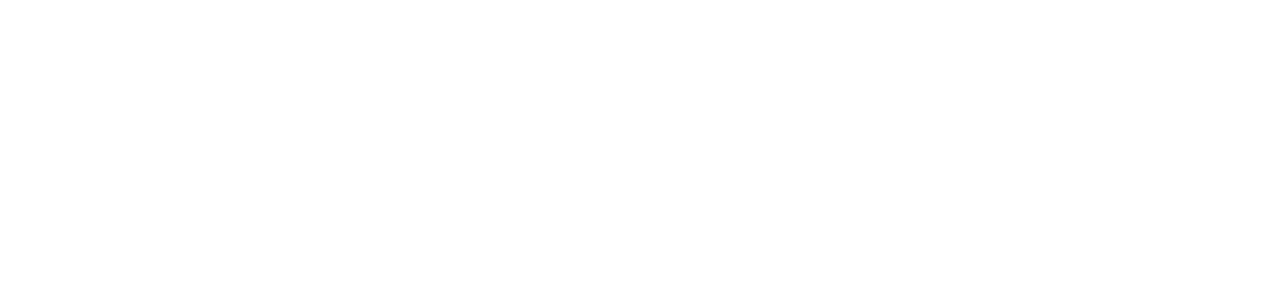
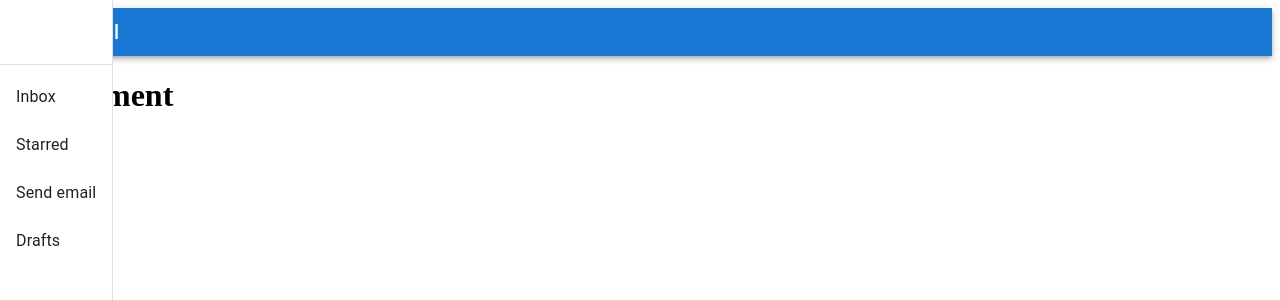
Before and after one commit to Handmall/handmall-ui-admin, a React (Vite) app: page /department in a window 1280 px wide. Before the commit this address had no page. Shown: the top 300 px of the page. Built offline with nearby package versions, Linux system fonts and the light colour scheme.

Commit message:
add routing

```diff
--- a/src/App.tsx
+++ b/src/App.tsx
@@ -1,15 +1,9 @@
-import { BrowserRouter as Router, Routes, Route } from "react-router-dom"
-import Dashboard from "./modules/Dashboard"
+import { useRoutes } from "react-router-dom"
+import routes from "./routes"
 
 function App() {
-
-  return (
-    <Router>
-		<Routes>
-			<Route path="/" element={<Dashboard />} />
-		</Routes>
-    </Router>
-  )
+	const content = useRoutes(routes)
+	return content
 }
 
 export default App
--- a/src/components/Layout.tsx
+++ b/src/components/Layout.tsx
@@ -1,3 +1,4 @@
+import { Outlet } from "react-router-dom"
 import Header from "./Header"
 import Sidebar from "./Sidebar"
 
@@ -6,6 +7,7 @@
         <>
             <Header />
             <Sidebar />
+            <Outlet />
         </>
     )
 }
--- a/src/main.tsx
+++ b/src/main.tsx
@@ -1,9 +1,12 @@
 import React from 'react'
 import ReactDOM from 'react-dom/client'
+import { BrowserRouter } from "react-router-dom"
 import App from './App.tsx'
 
 ReactDOM.createRoot(document.getElementById('root') as HTMLElement).render(
   <React.StrictMode>
-    <App />
+    <BrowserRouter>
+      <App />
+    </BrowserRouter>
   </React.StrictMode>,
 )
--- /dev/null
+++ b/src/modules/Category/index.tsx
@@ -0,0 +1,5 @@
+const Category = () => {
+    return(<h1>Category</h1>)
+}
+
+export default Category
--- /dev/null
+++ b/src/modules/Department/index.tsx
@@ -0,0 +1,5 @@
+const Department = () => {
+    return(<h1>Department</h1>)
+}
+
+export default Department
--- /dev/null
+++ b/src/routes/index.tsx
@@ -0,0 +1,28 @@
+import { RouteObject } from "react-router-dom";
+import Dashboard from "../modules/Dashboard";
+import Layout from "../components/Layout";
+import Category from "../modules/Category";
+import Department from "../modules/Department";
+
+const routes: RouteObject[] = [
+    {
+        path: '*',
+        element: <Layout/>,
+        children: [
+            {
+                index: true,
+                element: <Dashboard/>
+            },
+            {
+                path: 'category',
+                element: <Category/>
+            },
+            {
+                path: 'department',
+                element: <Department/>
+            }
+        ]
+    }
+]
+
+export default routes
--- a/src/types/Route.ts
+++ /dev/null
@@ -1,6 +0,0 @@
-interface Route {
-    path: string,
-    element: JSX.Element,
-    permission?: string,
-    children?: Array<Route>
-}
```
Also changed, not shown: src/routes/index.ts (deleted, +0 -8 lines).
